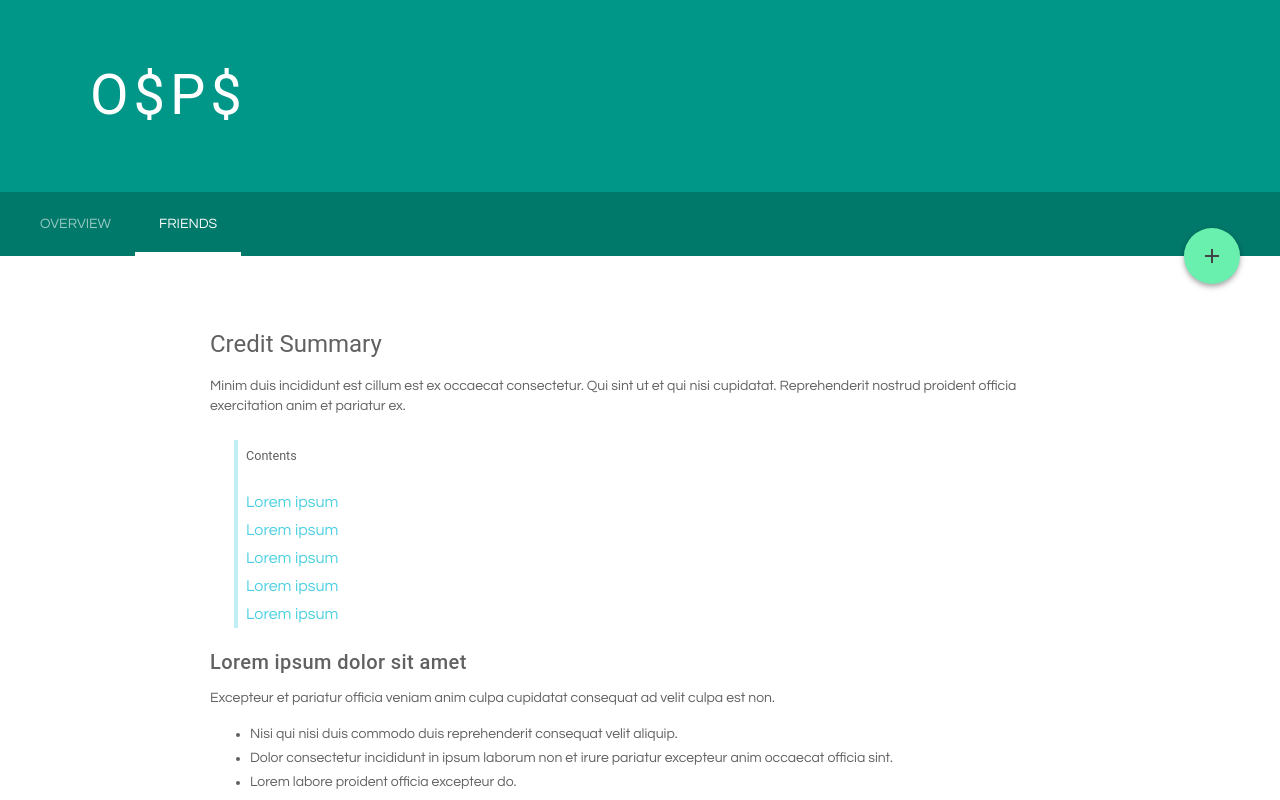
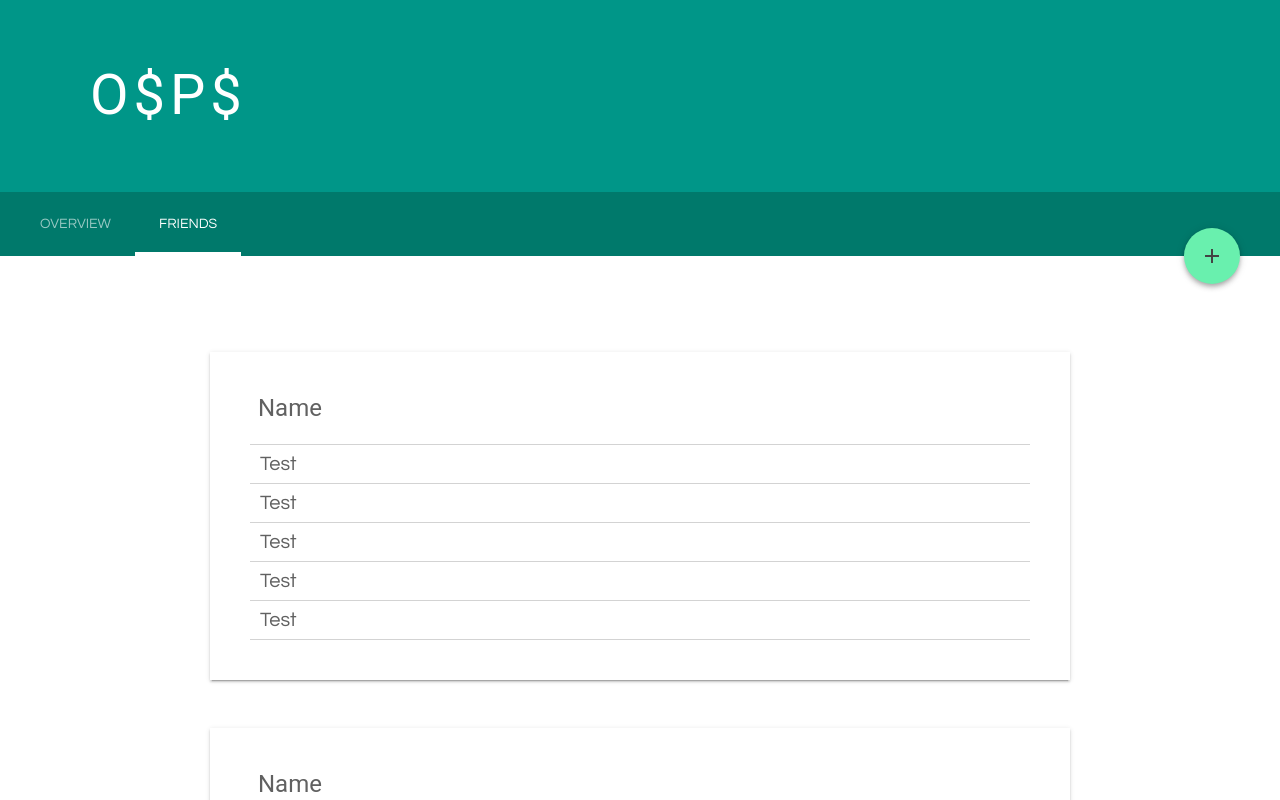
Before and after one commit to MaggieMeow/OweMoneyPayMoney, a browser extension: page web-starter-kit-master/app/index.html in a window 1280 px wide. Both pictures are taken after a click on the link "FRIENDS". Drawn offline with nearby package versions, Linux system fonts and the light colour scheme.

Commit message:
friend list update

```diff
--- a/web-starter-kit-master/app/index.html
+++ b/web-starter-kit-master/app/index.html
@@ -70,7 +70,7 @@
       </div>
       <div class="mdl-layout__tab-bar mdl-js-ripple-effect mdl-color--primary-dark">
         <a href="#overview" class="mdl-layout__tab is-active">Overview</a>
-        <a href="#credit-summary" class="mdl-layout__tab">Friends</a>
+        <a href="#friend-list" class="mdl-layout__tab">Friends</a>
         <!-- <a href="#debt-summary" class="mdl-layout__tab">Debt</a> -->
         <!-- <a href="#features" class="mdl-layout__tab">Technology</a> -->
         <a href="#entry-form" style="display: none;" class="mdl-layout__tab", id="entry-tab"> Entry</a>
@@ -171,7 +171,7 @@
 
       <main class="mdl-layout__content">
 
-        <!-- New Entry -->
+        <!-- New Entry Tab-->
         <div class="mdl-layout__tab-panel" id="entry-form">
           <section class="section--center mdl-grid mdl-grid--no-spacing mdl-shadow--2dp">
 
@@ -229,9 +229,9 @@
 
 
                 </div>
-                <butmdl-layout__tab-barton class="mdl-button mdl-js-button mdl-js-ripple-effect mdl-button--icon" id="btn1">
+                <!-- <butmdl-layout__tab-barton class="mdl-button mdl-js-button mdl-js-ripple-effect mdl-button--icon" id="btn1">
                 <i class="material-icons">more_vert</i>
-              </button>
+              </button> -->
               <!-- <ul class="mdl-menu mdl-js-menu mdl-menu--bottom-right" for="btn1">
                 <li class="mdl-menu__item">Lorem</li>
                 <li class="mdl-menu__item" disabled>Ipsum</li>
@@ -241,12 +241,15 @@
 
             <!-- Second Section -->
             <section class="section--center mdl-grid mdl-grid--no-spacing mdl-shadow--2dp">
+
+
               <div class="mdl-card mdl-cell mdl-cell--12-col">
                 <div class="mdl-card__supporting-text">
                   <h4 class="mdl-cell mdl-cell--12-col">To Return</h4>
 
+                  <!-- To add from database -->
                   <table style="width:100%" id="debt-table">
-                    <!-- To add from database -->
+
                     <tr><td>Test</td></tr>
                     <tr><td>Test</td></tr>
                     <tr><td>Test</td></tr>
@@ -257,9 +260,9 @@
                 </div>
 
               </div>
-              <button class="mdl-button mdl-js-button mdl-js-ripple-effect mdl-button--icon" id="btn2">
+              <!-- <button class="mdl-button mdl-js-button mdl-js-ripple-effect mdl-button--icon" id="btn2">
                 <i class="material-icons">more_vert</i>
-              </button>
+              </button> -->
               <!-- <ul class="mdl-menu mdl-js-menu mdl-menu--bottom-right" for="btn2">
                 <li class="mdl-menu__item">Lorem</li>
                 <li class="mdl-menu__item" disabled>Ipsum</li>
@@ -268,33 +271,39 @@
             </section>
           </div>
 
-          <!-- Credit Tab -->
-          <div class="mdl-layout__tab-panel" id="credit-summary">
-            <section class="section--center mdl-grid mdl-grid--no-spacing">
-              <div class="mdl-cell mdl-cell--12-col">
-                <h4>Credit Summary</h4>
-                Minim duis incididunt est cillum est ex occaecat consectetur. Qui sint ut et qui nisi cupidatat. Reprehenderit nostrud proident officia exercitation anim et pariatur ex.
-                <ul class="toc">
-                  <h4>Contents</h4>
-                  <a href="#lorem1">Lorem ipsum</a>
-                  <a href="#lorem2">Lorem ipsum</a>
-                  <a href="#lorem3">Lorem ipsum</a>
-                  <a href="#lorem4">Lorem ipsum</a>
-                  <a href="#lorem5">Lorem ipsum</a>
-                </ul>
+          <!-- Friend list Tab -->
+          <div class="mdl-layout__tab-panel" id="friend-list">
+           <script type="text/javascript">
+              window.onload = function() {
+                var section = document.getElementById("friend-list");
+                for (/*number of people in data base*/var k = 0; k < 5; k++ ) {
+                  var new_card = document.createElement('div');
 
-                <h5 id="lorem1">Lorem ipsum dolor sit amet</h5>
-                Excepteur et pariatur officia veniam anim culpa cupidatat consequat ad velit culpa est non.
-                <ul>
-                  <li>Nisi qui nisi duis commodo duis reprehenderit consequat velit aliquip.</li>
-                  <li>Dolor consectetur incididunt in ipsum laborum non et irure pariatur excepteur anim occaecat officia sint.</li>
-                  <li>Lorem labore proident officia excepteur do.</li>
-                </ul>
+                  new_card.innerHTML = '<section class="section--center mdl-grid mdl-grid--no-spacing mdl-shadow--2dp">' +
+                                        '<div class="mdl-card mdl-cell mdl-cell--12-col">' +
+                                        '<div class="mdl-card__supporting-text">' +
+                                        '<h4 class="mdl-cell mdl-cell--12-col"> Name </h4>' +
 
-                <p>
-                  Do dolor eiusmod eu mollit dolore nostrud deserunt cillum irure esse sint irure fugiat exercitation. Magna sit voluptate id in tempor elit veniam enim cupidatat ea labore elit. Aliqua pariatur eu nulla labore magna dolore mollit occaecat sint commodo culpa. Eu non minim duis pariatur Lorem quis exercitation. Sunt qui ex incididunt sit anim incididunt sit elit ad officia id.
-                </p>
-              </div>
+                                        '<table style="width:100%" id="history-table">' +
+
+                                        '<tr><td>Test</td></tr>' +
+                                        '<tr><td>Test</td></tr>' +
+                                        '<tr><td>Test</td></tr>' +
+                                        '<tr><td>Test</td></tr>' +
+                                        '<tr><td>Test</td></tr>' +
+                                        '</table>' +
+                                        '</div>' +
+                                        '</div>' +
+                                        '</section>';
+                  section.appendChild(new_card);
+                }
+
+
+                }
+            </script>
+            <section class="section--center mdl-grid mdl-grid--no-spacing mdl-shadow--2dp">
+
+
             </section>
           </div>
 
@@ -374,7 +383,7 @@
             </div>
             <div class="mdl-mega-footer--bottom-section">
               <div class="mdl-logo">
-                HacknRoll 2017: Lu Yu, Maggie Li Yundi, Yun Heng
+                HacknRoll 2017: Lu Yu, Maggie Li Yundi, Mong Yun Heng
               </div>
               <ul class="mdl-mega-footer--link-list">
 
```
